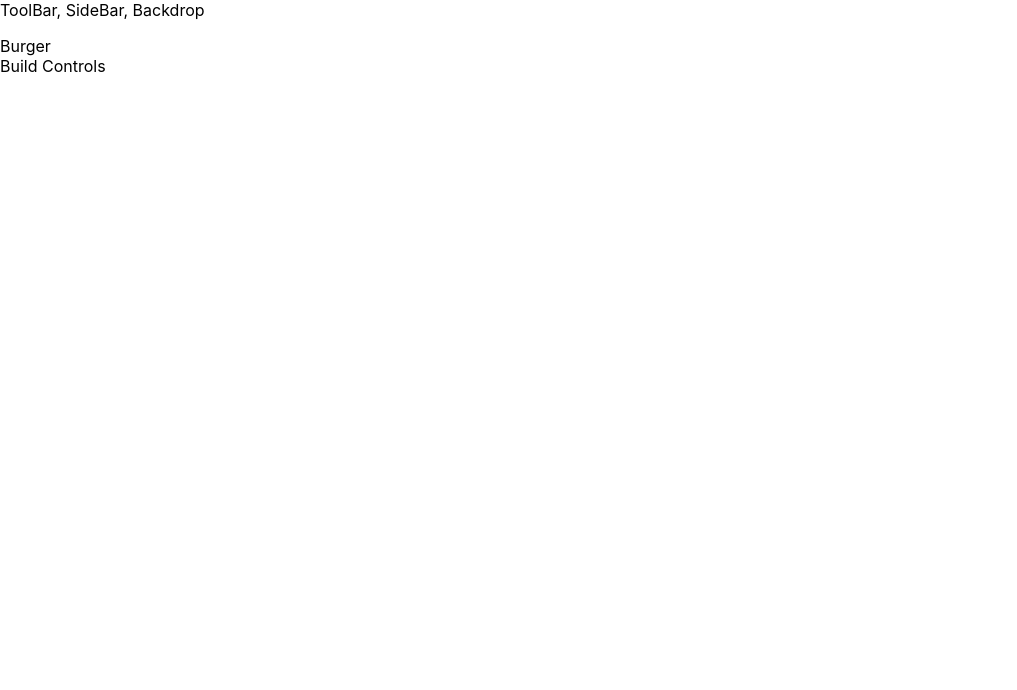
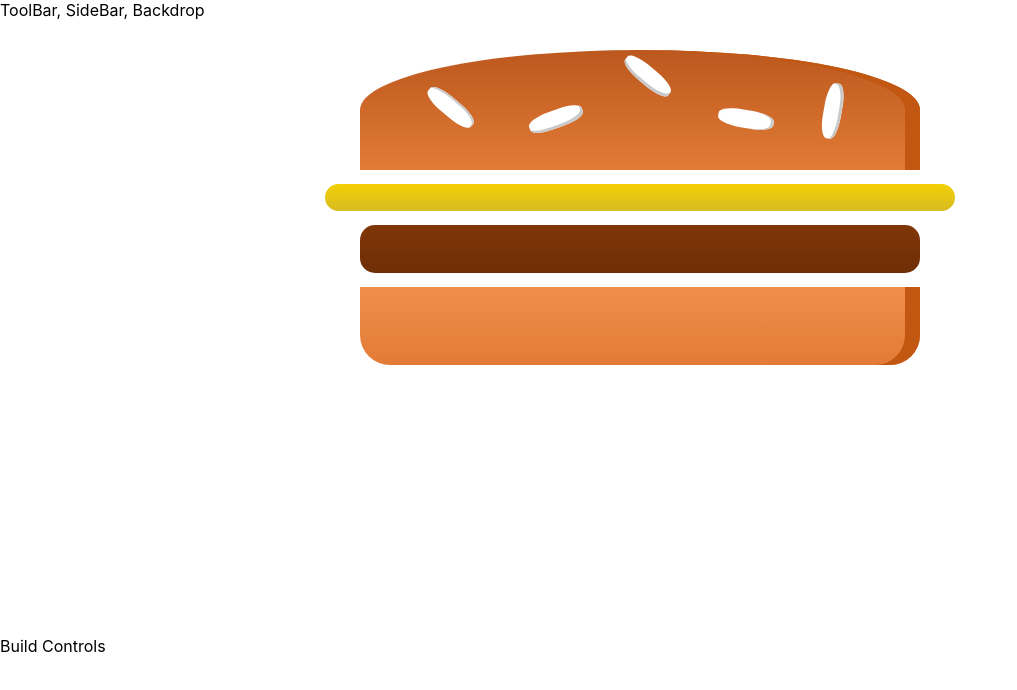
Before and after one commit to cmjoy136/Burger-Builder, a React (Create React App) app: page / in a window 1280 px wide. Shown: the top 690 px of the page, without its empty margins (0-1017 px from the left). Built offline with nearby package versions, Linux system fonts and the light colour scheme.

Commit message:
add burger and burger ingredient components and created styling.

```diff
--- a/src/components/Burger/Burger.js
+++ b/src/components/Burger/Burger.js
@@ -0,0 +1,16 @@
+import React from 'react'
+import classes from './Burger.module.css'
+import BurgerIngredient from './BurgerIngredients/BurgerIngredients'
+
+const burger = (props) => {
+    return(
+        <div className={classes.Burger}>
+            <BurgerIngredient type='bread-top'/>
+            <BurgerIngredient type='cheese'/>
+            <BurgerIngredient type='meat'/>
+            <BurgerIngredient type='bread-bottom'/>
+        </div>
+    )
+}
+
+export default burger
--- /dev/null
+++ b/src/components/Burger/Burger.module.css
@@ -0,0 +1,30 @@
+.Burger {
+  width: 100%;
+  margin: auto;
+  height: 250px;
+  overflow: scroll;
+  text-align: center;
+  font-weight: bold;
+  font-size: 1.2rem;
+}
+
+@media (min-width: 500px) and (min-height: 400px) {
+  .Burger {
+    width: 350px;
+    height: 300px;
+  }
+}
+
+@media (min-width: 500px) and (min-height: 401px) {
+  .Burger {
+    width: 450px;
+    height: 400px;
+  }
+}
+
+@media (min-width: 1000px) and (min-height: 700px) {
+  .Burger {
+    width: 700px;
+    height: 600px;
+  }
+}
--- a/src/components/Burger/BurgerIngredients/BurgerIngredients.js
+++ b/src/components/Burger/BurgerIngredients/BurgerIngredients.js
@@ -1,6 +1,6 @@
 import  React, { Component } from  'react'
 import  PropTypes from 'prop-types'
-import classes from './BurgerIngredient.module.css'
+import classes from './BurgerIngredients.module.css'
 
 class  BurgerIngredient extends Component {
     render(){
--- a/src/containers/BurgerBuilder/BurgerBuilder.js
+++ b/src/containers/BurgerBuilder/BurgerBuilder.js
@@ -1,13 +1,12 @@
 import React, { Component } from 'react'
 import Aux from '../../hoc/Aux'
+import Burger from '../../components/Burger/Burger'
 
 class BurgerBuilder extends Component {
     render() {
         return(
            <Aux>
-               <div>
-                   Burger
-               </div>
+               <Burger/>
                <div>
                    Build Controls
                </div>
```
